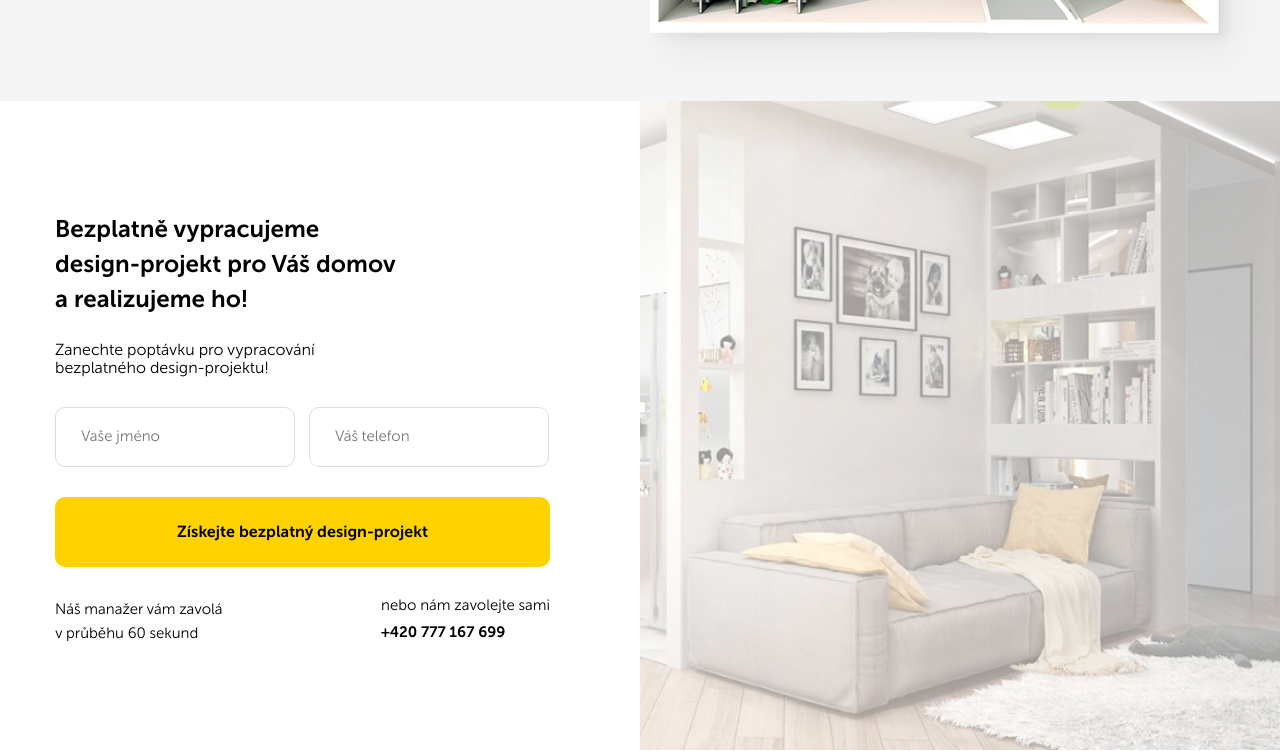
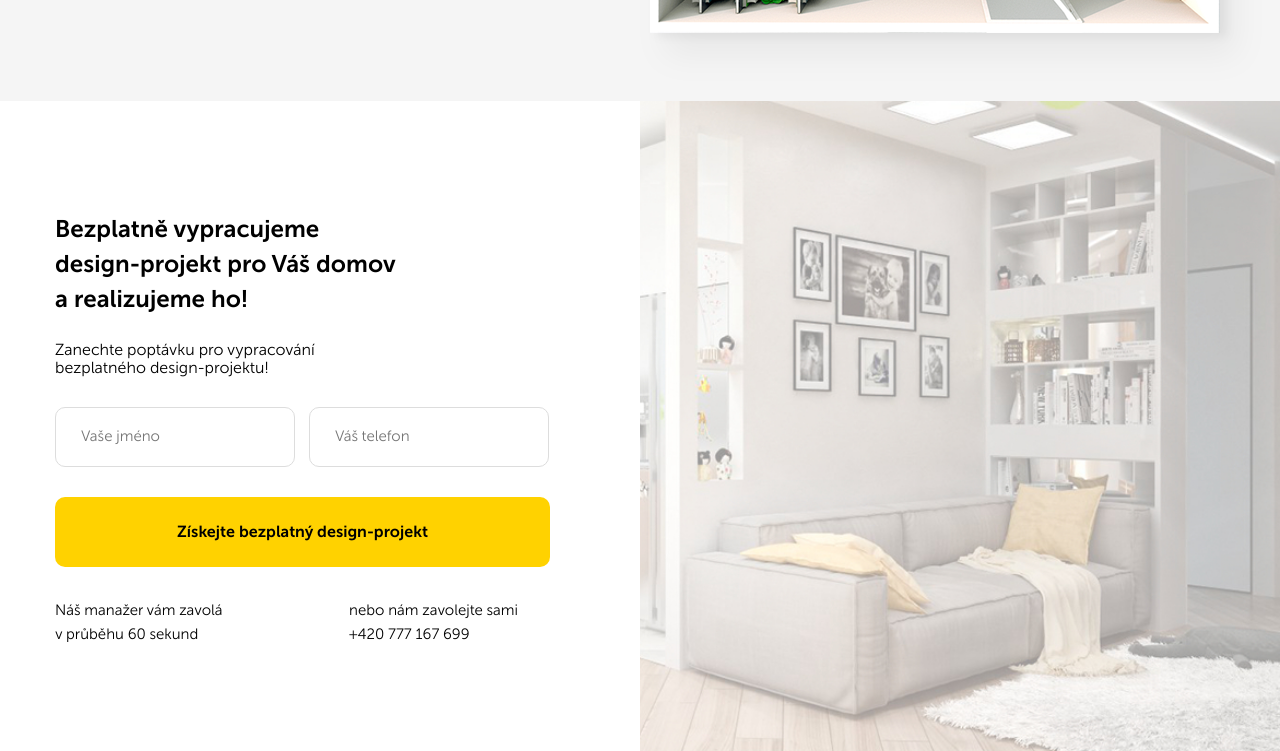
Before and after one commit to nagljirka/build, a plain HTML site: page src/index.html in a window 1280 px wide. Shown: the part 594-1345 px from the top of the page. Drawn offline with Linux system fonts and the light colour scheme.

Commit message:
Kodovani sekce s nabidkou, respozivní verze

```diff
--- a/src/index.html
+++ b/src/index.html
@@ -74,13 +74,8 @@
                         </button>
                     </form>
                     <div class="offer-wrap">
-                        <div class="offer-wrap-text">
-                            <p class="offer-wrap-text__time">Náš manažer vám zavolá v průběhu 60 sekund</p>
-                        </div>
-                        <div class="offer-wrap-text">
-                            <p class="offer-wrap-text__contact">nebo nám zavolejte sami</p>
-                            <p class="offer-wrap-text__phone">+420 777 167 699</p>
-                        </div>
+                        <p class="offer-wrap__time">Náš manažer vám zavolá v průběhu 60 sekund</p>
+                        <p class="offer-wrap__phone">nebo nám zavolejte sami <br>+420 777 167 699</p>
                     </div>
 
                 </div>
--- a/src/sass/style.sass
+++ b/src/sass/style.sass
@@ -190,17 +190,16 @@ img
     &-wrap
         display: flex
         justify-content: space-between
-        &-text__time
+        &__time
+            display: block
+            max-width: 170px
             font-size: 15px
-            margin-top: 30px
-            max-width: 170px
+            margin-top: 31px
             line-height: 24px
-        &-text__contact
+        &__phone
+            display: block
+            max-width: 178px
             font-size: 15px
-            max-width: 170px
-            margin-top: 30px
-            margin-bottom: 10px
-        &-text__phone
-            font-size: 15px
-            margin-top: 10px
-            +bold
+            margin-top: 31px
+            margin-right: 32px
+            line-height: 24px
```
Also changed, not shown: src/css/style.css, 1 other file.
